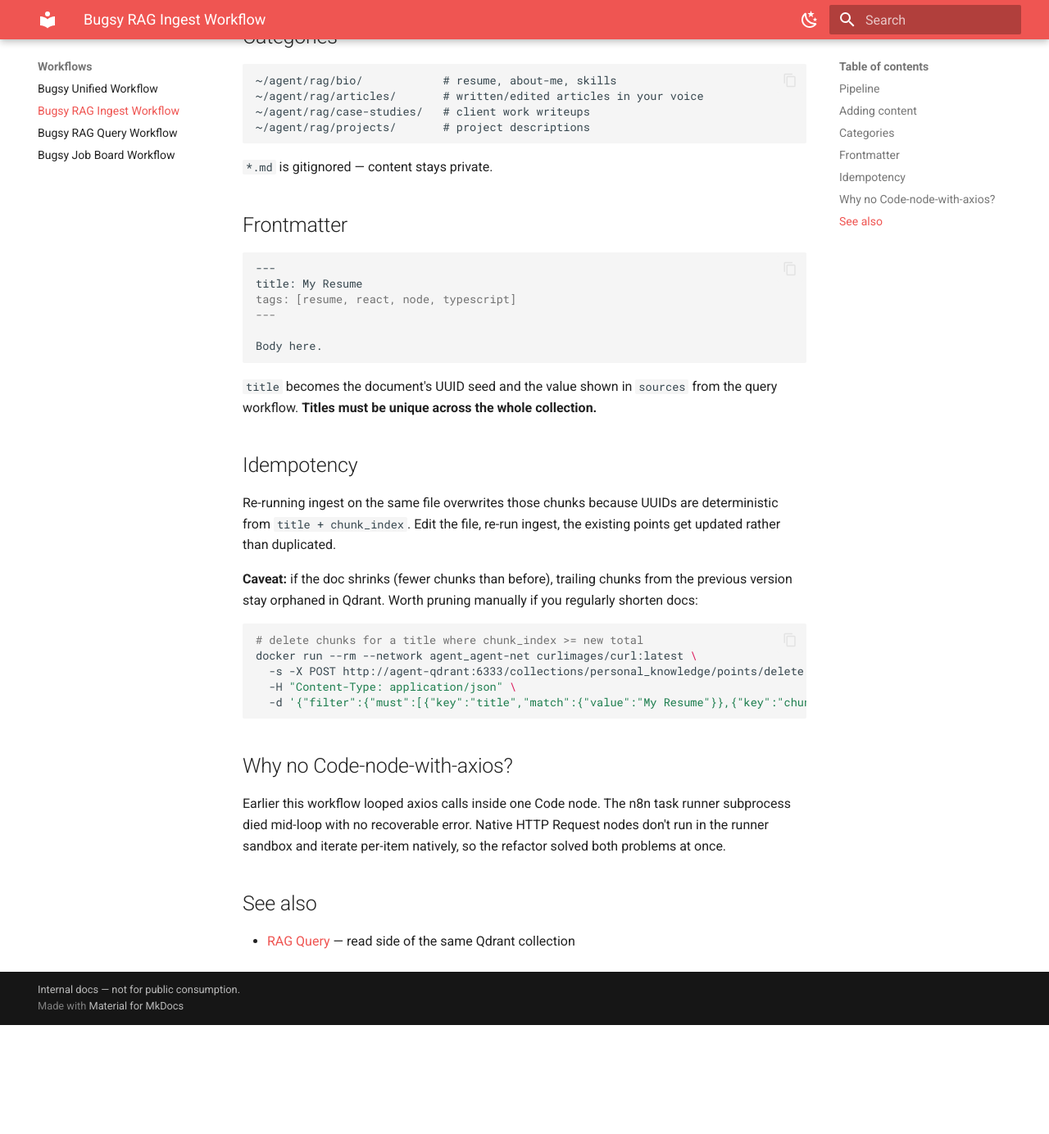
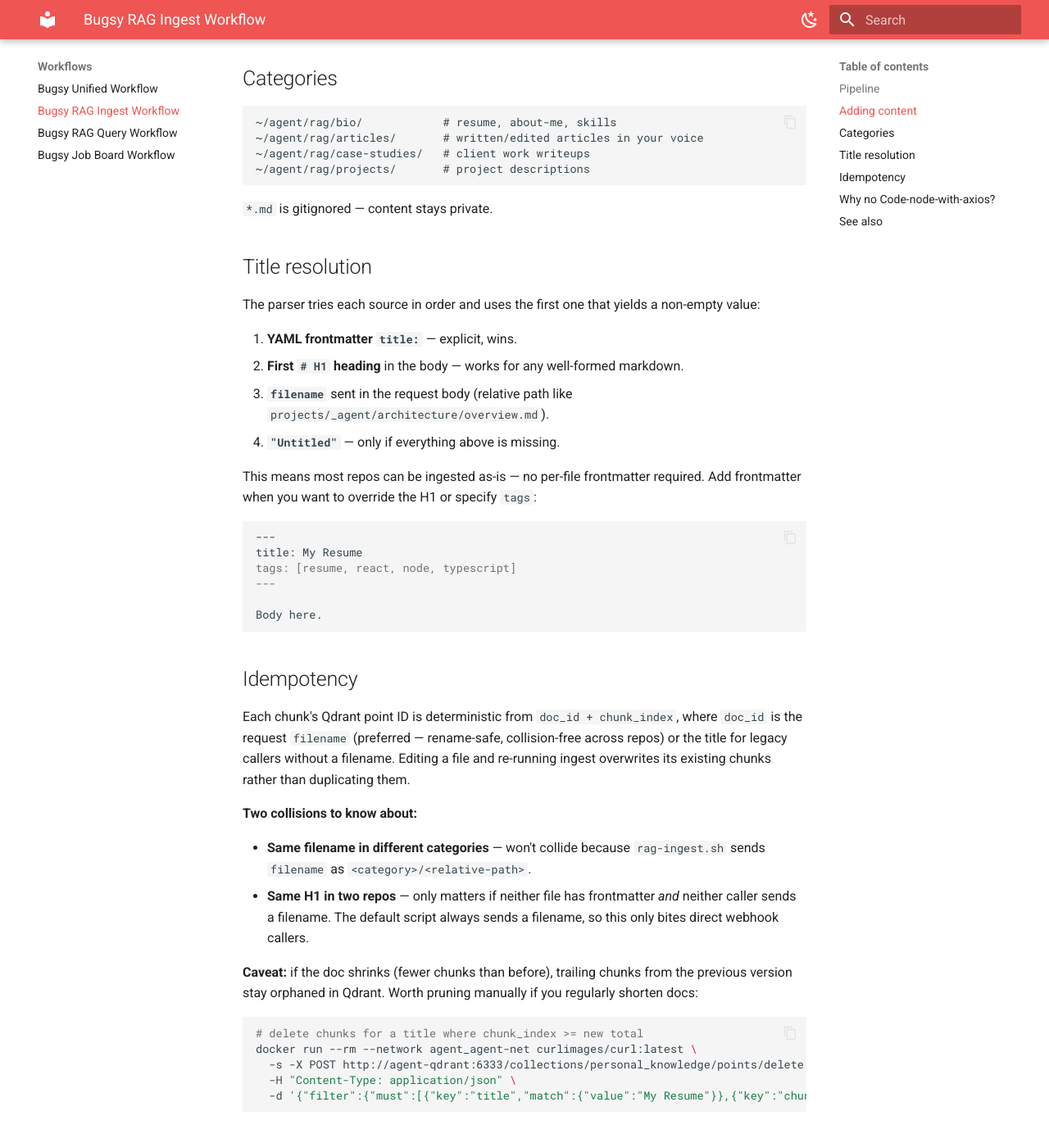
Before and after one commit to anthonycoffey/_agent, an MkDocs documentation site: the page built from docs/workflows/rag-ingest.md, in a window 1280 px wide and 1400 px high, scrolled down 1117 px. Shown: the top 1384 px of the window at 82% size. Built offline with MkDocs 1.6.1 and Material for MkDocs 9.7.7, drawn with Linux system fonts in a browser that asks for light colours; before the commit the page ends 2368 px from its top, so only the background shows below that; some of the changed text lies outside the part shown.

Commit message:
feat(rag): title fallback chain + filename-keyed point IDs
Two changes that make the ingest pipeline tolerant of any markdown repo
(so we can drop in cloned repos and `git pull` to refresh content
without per-file frontmatter):

- Parse & Chunk: title resolution falls back through frontmatter
  `title:` -> first `# H1` -> request `filename` -> "Untitled".
- Build Points: point IDs key on `doc_id + chunk_index` where doc_id
  is the request filename (rename-safe, collision-free across repos)
  or the title for legacy webhook callers without a filename.
- rag-ingest.sh: now sends `filename` as `<category>/<relative-path>`
  so doc_ids stay unique across categories and repos.
- docs/workflows/rag-ingest.md: documents the new fallback chain and
  collision rules.

After importing the new workflow, re-running ingest on any existing
doc creates new filename-keyed points; the old title-keyed points
will sit orphaned in Qdrant until cleaned up.

````diff
--- a/docs/workflows/rag-ingest.md
+++ b/docs/workflows/rag-ingest.md
@@ -18,9 +18,9 @@ flowchart LR
   U --> R[Respond]
 ```
 
-- **Parse & Chunk** — strips YAML frontmatter, extracts `title` + `tags`, slices the body into ~400-char chunks with 50-char overlap. Emits one item per chunk.
+- **Parse & Chunk** — strips YAML frontmatter, resolves a `title` (frontmatter `title:` → first `# H1` → `filename` → `Untitled`), extracts `tags`, slices the body into ~400-char chunks with 50-char overlap. Emits one item per chunk.
 - **Embed (Ollama)** — runs `nomic-embed-text` per chunk. Native HTTP Request node so n8n iterates per item automatically.
-- **Build Points** — pairs each embedding with its source chunk metadata; UUIDs are deterministic from `title + chunk_index`.
+- **Build Points** — pairs each embedding with its source chunk metadata; UUIDs are deterministic from `doc_id + chunk_index` where `doc_id` is the relative `filename` (rename-safe and collision-free across repos), falling back to `title` for legacy callers.
 - **Upsert (Qdrant)** — single PUT with the full point array.
 - **Respond** — `✓ N chunks stored — <title>` or an error message with stage info.
 
@@ -57,7 +57,16 @@ docker run --rm --network agent_agent-net curlimages/curl:latest \
 
 `*.md` is gitignored — content stays private.
 
-## Frontmatter
+## Title resolution
+
+The parser tries each source in order and uses the first one that yields a non-empty value:
+
+1. **YAML frontmatter `title:`** — explicit, wins.
+2. **First `# H1` heading** in the body — works for any well-formed markdown.
+3. **`filename`** sent in the request body (relative path like `projects/_agent/architecture/overview.md`).
+4. **`"Untitled"`** — only if everything above is missing.
+
+This means most repos can be ingested as-is — no per-file frontmatter required. Add frontmatter when you want to override the H1 or specify `tags`:
 
 ```markdown
 ---
@@ -68,11 +77,14 @@ tags: [resume, react, node, typescript]
 Body here.
 ```
 
-`title` becomes the document's UUID seed and the value shown in `sources` from the query workflow. **Titles must be unique across the whole collection.**
-
 ## Idempotency
 
-Re-running ingest on the same file overwrites those chunks because UUIDs are deterministic from `title + chunk_index`. Edit the file, re-run ingest, the existing points get updated rather than duplicated.
+Each chunk's Qdrant point ID is deterministic from `doc_id + chunk_index`, where `doc_id` is the request `filename` (preferred — rename-safe, collision-free across repos) or the title for legacy callers without a filename. Editing a file and re-running ingest overwrites its existing chunks rather than duplicating them.
+
+**Two collisions to know about:**
+
+- **Same filename in different categories** — won't collide because `rag-ingest.sh` sends `filename` as `<category>/<relative-path>`.
+- **Same H1 in two repos** — only matters if neither file has frontmatter *and* neither caller sends a filename. The default script always sends a filename, so this only bites direct webhook callers.
 
 **Caveat:** if the doc shrinks (fewer chunks than before), trailing chunks from the previous version stay orphaned in Qdrant. Worth pruning manually if you regularly shorten docs:
 
````
Also changed, not shown: 2 other files.
